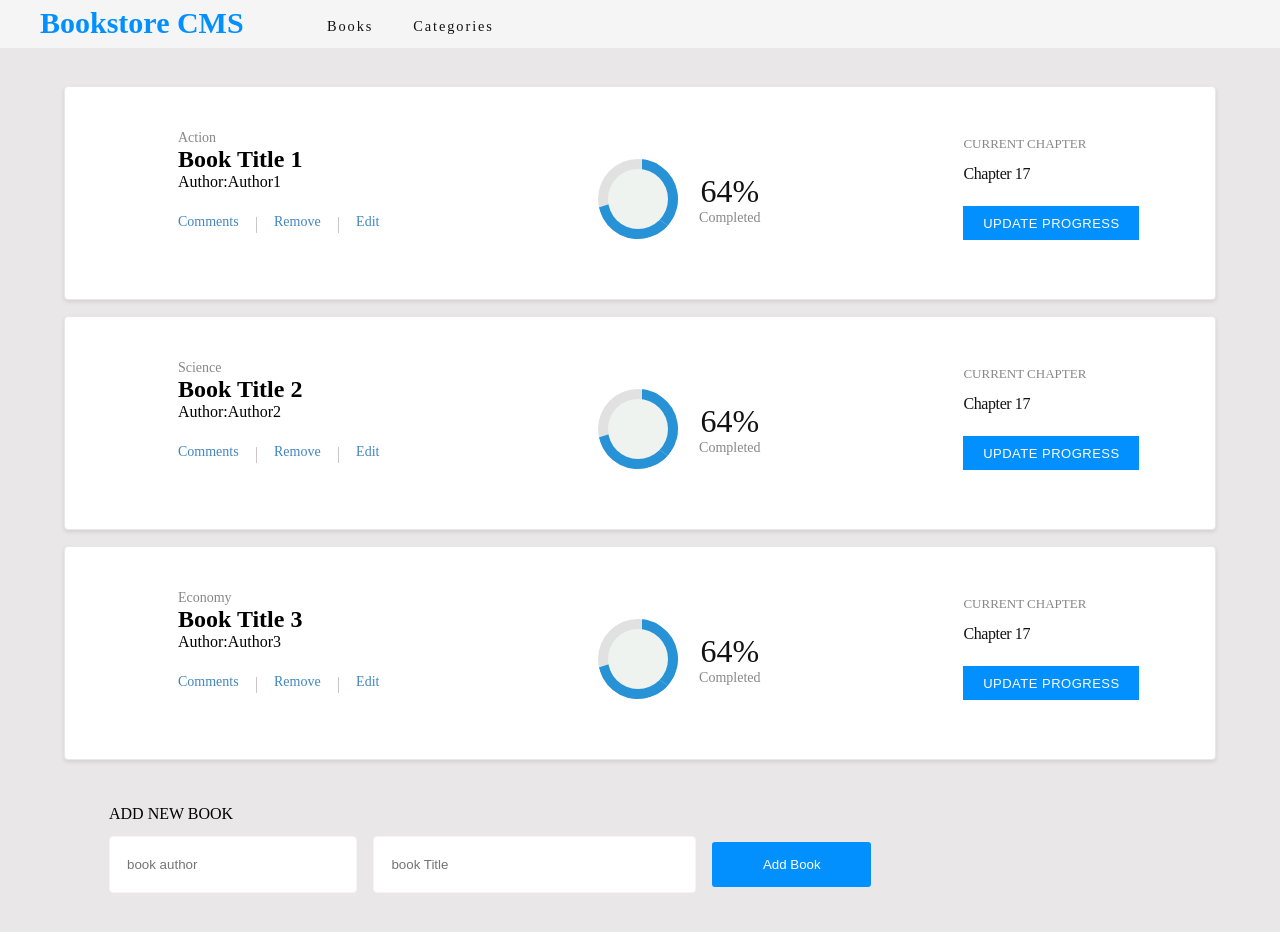
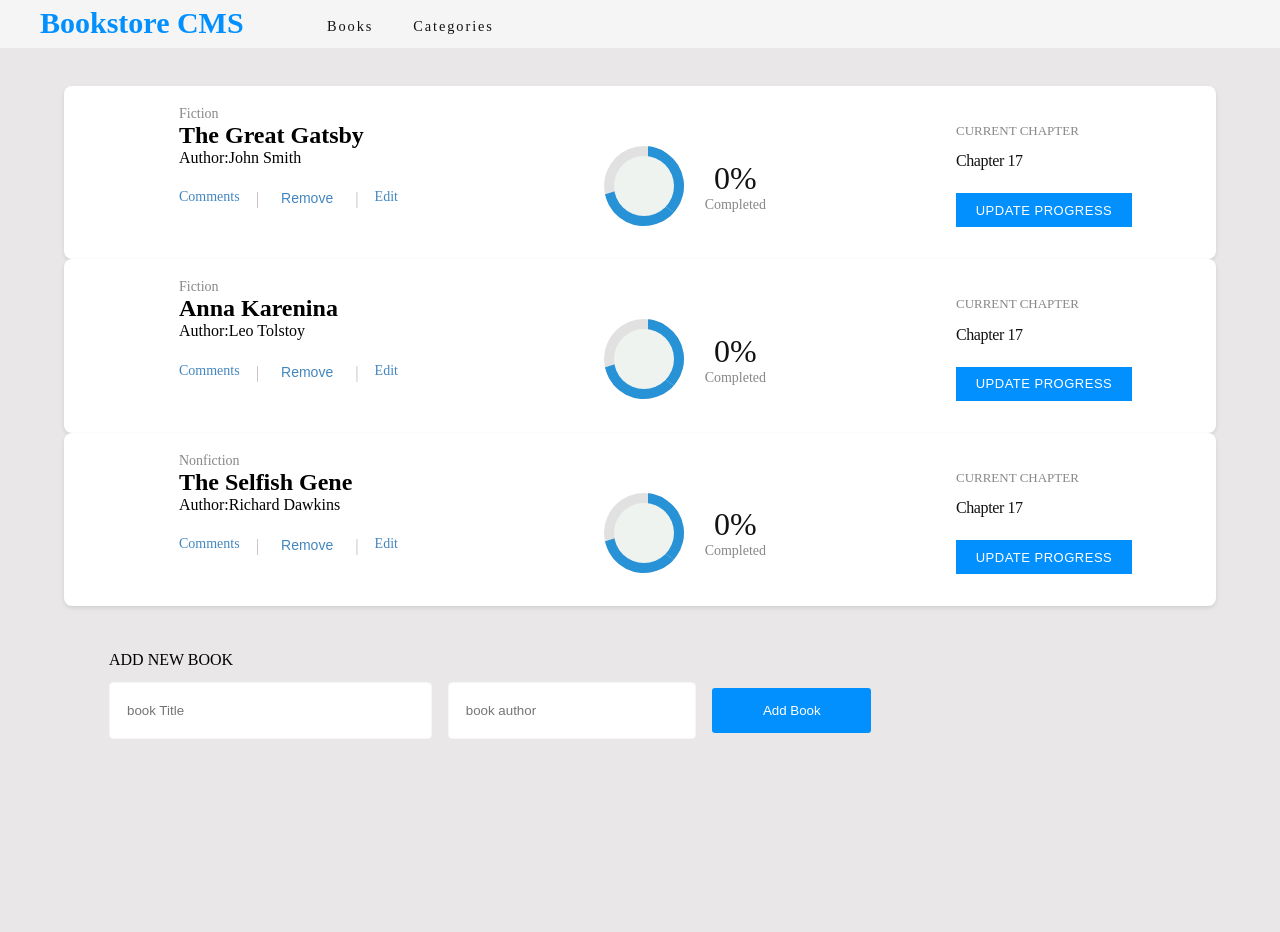
Before and after one commit to melkamu12/bookstore, a React (Create React App) app: page / in a window 1280 px wide. Shown: the top 932 px of the page. After the commit the page ends 800 px from the top, so only its background shows below. Built offline with nearby package versions, Linux system fonts and the light colour scheme.

Commit message:
Use Redux in React components.

```diff
--- a/src/components/Book.js
+++ b/src/components/Book.js
@@ -1,30 +1,32 @@
 import React from 'react';
-import PropTypes from 'prop-types'; // Import the propTypes module
-
+import PropTypes from 'prop-types';
+import Button from './Button';
 import './book.css';
 
-const Book = ({ book }) => (
+const Book = ({
+  title, author, category, onRemove,
+}) => (
   <div className="Book-Card">
     <div className="book">
-      <p className="genres">{book.genres}</p>
-      <h2>{book.title}</h2>
+      <p className="genres">{category}</p>
+      <h2>{title}</h2>
       <p>
         Author:
-        {book.author}
+        {author}
       </p>
       <div className="comRemEdit">
         <p className="comment-btn">Comments</p>
         <span className="up-bar">|</span>
-        <p className="remove-btn">Remove</p>
+        <Button classN="remove-btn" label="Remove" onClick={onRemove} />
         <span className="up-bar">|</span>
         <p className="edit-btn">Edit</p>
       </div>
     </div>
     <div className="stat-section">
       <div className="circle-container">
-        <div className={book.circle}>
-          <div className={book.itemLayer}>
-            <div className={book.filldata} />
+        <div className="circle">
+          <div className="item layer-1">
+            <div className="fill" />
           </div>
           <div className="item layer-2">
             <div className="fill" />
@@ -33,14 +35,14 @@ const Book = ({ book }) => (
         </div>
       </div>
       <div className="percent-complete">
-        <span className="percent">{book.percentage}</span>
+        <span className="percent">0%</span>
         <span className="complete">Completed</span>
       </div>
     </div>
 
     <div className="update-section">
       <span className="current-chapter">CURRENT CHAPTER</span>
-      <span className="current-lesson">{book.chapter}</span>
+      <span className="current-lesson">Chapter 17</span>
       <button type="button" className="update-progress">
         UPDATE PROGRESS
       </button>
@@ -49,16 +51,10 @@ const Book = ({ book }) => (
 );
 
 Book.propTypes = {
-  book: PropTypes.shape({
-    title: PropTypes.string.isRequired,
-    author: PropTypes.string.isRequired,
-    itemLayer: PropTypes.string.isRequired,
-    filldata: PropTypes.string.isRequired,
-    percentage: PropTypes.string.isRequired,
-    chapter: PropTypes.string.isRequired,
-    circle: PropTypes.string.isRequired,
-    genres: PropTypes.string.isRequired,
-  }).isRequired,
+  title: PropTypes.string.isRequired,
+  author: PropTypes.string.isRequired,
+  category: PropTypes.string.isRequired,
+  onRemove: PropTypes.string.isRequired,
 };
 
 export default Book;
--- /dev/null
+++ b/src/components/Button.js
@@ -0,0 +1,16 @@
+import React from 'react';
+import PropTypes from 'prop-types';
+
+const Button = ({ label, onClick, classN }) => (
+  <button className={classN} type="button" onClick={onClick}>
+    {label}
+  </button>
+);
+
+Button.propTypes = {
+  label: PropTypes.string.isRequired,
+  onClick: PropTypes.func.isRequired,
+  classN: PropTypes.string.isRequired,
+};
+
+export default Button;
--- a/src/components/Categories.js
+++ b/src/components/Categories.js
@@ -1,6 +1,19 @@
-const Categories = () => (
-  <>
-    <h1>Under construction</h1>
-  </>
-);
+import React, { useEffect } from 'react';
+import { useSelector, useDispatch } from 'react-redux';
+import { getCategories } from '../redux/categories/categoriesSlice';
+
+const Categories = () => {
+  const categories = useSelector((state) => state.categories.categories);
+  const dispatch = useDispatch();
+
+  useEffect(() => {
+    dispatch(getCategories());
+  }, [dispatch]);
+
+  return (
+    <>
+      <h1>{categories.length > 0 ? categories[0] : 'Under construction'}</h1>
+    </>
+  );
+};
 export default Categories;
--- a/src/components/addForm.js
+++ /dev/null
@@ -1,28 +0,0 @@
-import React from 'react';
-import './addform.css';
-
-const BookForm = () => (
-  <div className="FormAdd">
-    <span className="formTitle">ADD NEW BOOK</span>
-    <form>
-      <input
-        className="author-inp"
-        type="text"
-        name="Book-Author"
-        id="bookAuthor"
-        placeholder="book author"
-      />
-      <input
-        className="booktitle-inp"
-        type="text"
-        name="Book-title"
-        id="bookTitle"
-        placeholder="book Title"
-      />
-      <button className="submit-btn" type="submit" name="Add-Book" id="AddBook">
-        Add Book
-      </button>
-    </form>
-  </div>
-);
-export default BookForm;
--- a/src/components/book.css
+++ b/src/components/book.css
@@ -7,6 +7,17 @@
   font-size: 0.875rem;
   font-weight: 300;
   color: #4386bf;
+}
+
+.remove-btn {
+  margin: 1.4rem 1rem 2rem 0;
+  font-size: 0.875rem;
+  font-weight: 300;
+  color: #4386bf;
+  border-radius: 0;
+  box-shadow: none;
+  border: 0 white;
+  background-color: white;
 }
 
 .Book-Card {
--- /dev/null
+++ b/src/components/bookForm.js
@@ -0,0 +1,63 @@
+import React, { useState } from 'react';
+import { useDispatch } from 'react-redux';
+import { addBook } from '../redux/books/booksSlice';
+import './bookForm.css';
+
+const BookForm = () => {
+  const dispatch = useDispatch();
+  const [title, setTitle] = useState('');
+  const [author, setAuthor] = useState('');
+
+  const handleAddBook = () => {
+    const ItemId = `item${Math.random().toString(36).substr(2, 9)}`;
+
+    dispatch(
+      addBook({
+        item_id: ItemId,
+        title,
+        author,
+        category: 'Fiction',
+      }),
+    );
+
+    setTitle('');
+    setAuthor('');
+  };
+
+  return (
+    <div className="FormAdd">
+      <span className="formTitle">ADD NEW BOOK</span>
+      <form>
+        <input
+          className="booktitle-inp"
+          type="text"
+          name="Book-title"
+          id="bookTitle"
+          placeholder="book Title"
+          value={title}
+          onChange={(e) => setTitle(e.target.value)}
+        />
+        <input
+          className="author-inp"
+          type="text"
+          name="Book-Author"
+          id="bookAuthor"
+          placeholder="book author"
+          value={author}
+          onChange={(e) => setAuthor(e.target.value)}
+        />
+        <button
+          className="submit-btn"
+          type="button"
+          name="Add-Book"
+          id="AddBook"
+          onClick={handleAddBook}
+        >
+          Add Book
+        </button>
+      </form>
+    </div>
+  );
+};
+
+export default BookForm;
--- a/src/components/bookList.js
+++ /dev/null
@@ -1,29 +0,0 @@
-import React from 'react';
-import PropTypes from 'prop-types';
-import Book from './Book';
-
-const BookList = ({ books }) => (
-  <div>
-    {books.map((book) => (
-      <Book key={book.id} book={book} />
-    ))}
-  </div>
-);
-
-BookList.propTypes = {
-  books: PropTypes.arrayOf(
-    PropTypes.shape({
-      id: PropTypes.number.isRequired,
-      title: PropTypes.string.isRequired,
-      author: PropTypes.string.isRequired,
-      itemLayer: PropTypes.string.isRequired,
-      filldata: PropTypes.string.isRequired,
-      percentage: PropTypes.string.isRequired,
-      chapter: PropTypes.string.isRequired,
-      circle: PropTypes.string.isRequired,
-      genres: PropTypes.string.isRequired,
-    }),
-  ).isRequired,
-};
-
-export default BookList;
--- a/src/components/bookstate.js
+++ b/src/components/bookstate.js
@@ -1,50 +1,36 @@
 import React from 'react';
-import BookList from './bookList';
-import BookForm from './addForm';
-
-import './Bookstate.css';
+import { useDispatch, useSelector } from 'react-redux';
+import Book from './Book';
+import { addBook, removeBook } from '../redux/books/booksSlice';
+import BookForm from './bookForm';
 
 const Bookstate = () => {
-  const books = [
-    {
-      id: 1,
-      genres: 'Action',
-      title: 'Book Title 1',
-      author: 'Author1',
-      circle: 'circle',
-      itemLayer: 'item layer-1',
-      filldata: 'fill',
-      percentage: '64%',
-      chapter: 'Chapter 17',
-    },
-    {
-      id: 2,
-      genres: 'Science',
-      title: 'Book Title 2',
-      author: 'Author2',
-      circle: 'circle',
-      itemLayer: 'item layer-1',
-      filldata: 'fill',
-      percentage: '64%',
-      chapter: 'Chapter 17',
-    },
-    {
-      id: 3,
-      genres: 'Economy',
-      title: 'Book Title 3',
-      author: 'Author3',
-      circle: 'circle',
-      itemLayer: 'item layer-1',
-      filldata: 'fill',
-      percentage: '64%',
-      chapter: 'Chapter 17',
-    },
-  ];
+  const dispatch = useDispatch();
+  const books = useSelector((state) => state.books.books);
+  const handleAddBook = (title, author) => {
+    const newBook = {
+      itemId: `item${books.length + 1}`,
+      title,
+      author,
+    };
+    dispatch(addBook(newBook));
+  };
+  const handleRemoveBook = (itemId) => {
+    dispatch(removeBook(itemId));
+  };
 
   return (
     <div className="bookcard-container">
-      <BookList books={books} />
-      <BookForm />
+      {books.map((book) => (
+        <Book
+          key={book.itemId}
+          title={book.title}
+          author={book.author}
+          category={book.category}
+          onRemove={() => handleRemoveBook(book.itemId)}
+        />
+      ))}
+      <BookForm onAddBook={handleAddBook} />
     </div>
   );
 };
--- a/src/redux/books/booksSlice.js
+++ b/src/redux/books/booksSlice.js
@@ -1,7 +1,26 @@
 import { createSlice } from '@reduxjs/toolkit';
 
 const initialState = {
-  books: [],
+  books: [
+    {
+      itemId: 'item1',
+      title: 'The Great Gatsby',
+      author: 'John Smith',
+      category: 'Fiction',
+    },
+    {
+      itemId: 'item2',
+      title: 'Anna Karenina',
+      author: 'Leo Tolstoy',
+      category: 'Fiction',
+    },
+    {
+      itemId: 'item3',
+      title: 'The Selfish Gene',
+      author: 'Richard Dawkins',
+      category: 'Nonfiction',
+    },
+  ],
 };
 
 const booksSlice = createSlice({
@@ -12,7 +31,9 @@ const booksSlice = createSlice({
       state.books.push(action.payload);
     },
     removeBook: (state, action) => {
-      state.books = state.books.filter((book) => book.id !== action.payload);
+      state.books = state.books.filter(
+        (book) => book.itemId !== action.payload,
+      );
     },
   },
 });
```
Also changed, not shown: src/components/bookForm.css (renamed from src/components/addform.css).
